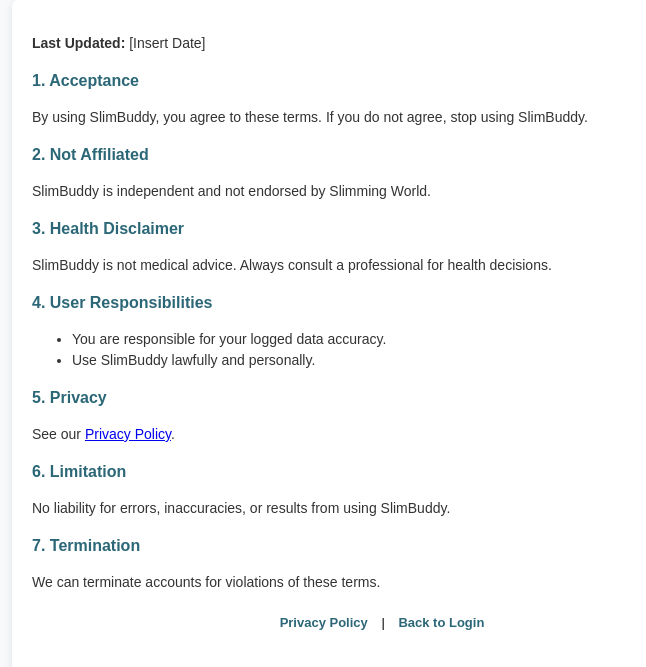
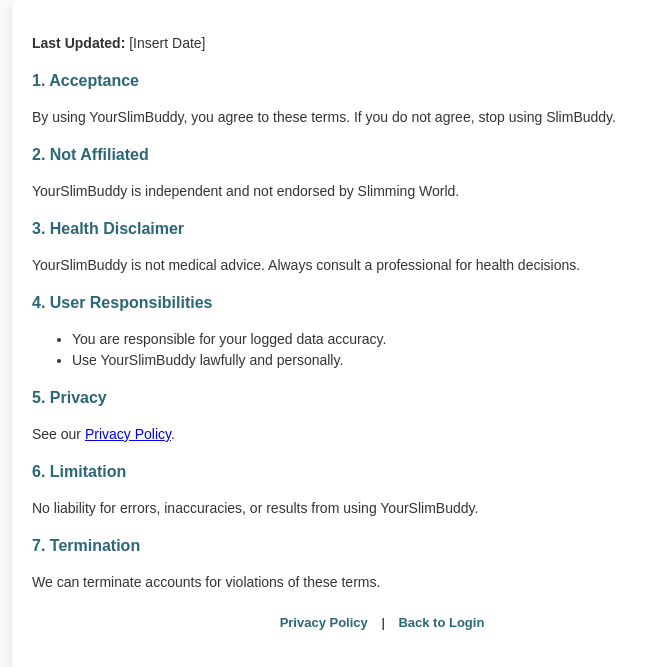
Before and after one commit to sparkinson34-coder/slimbuddy-login, a website: page public/terms.html in a window 1280 px wide. Shown: the part 144-811 px from the top of the page, without its empty margins (258-904 px from the left). Drawn offline with Linux system fonts and the light colour scheme.

```diff
--- a/public/terms.html
+++ b/public/terms.html
@@ -3,7 +3,7 @@
 <head>
   <meta charset="UTF-8" />
   <meta name="viewport" content="width=device-width, initial-scale=1.0" />
-  <title>Terms of Service | SlimBuddy</title>
+  <title>Terms of Service | YourSlimBuddy</title>
   <style>
     body {
       font-family: Arial, sans-serif;
@@ -70,7 +70,7 @@
 </head>
 <body>
   <header>
-    <img src="logo.png" alt="SlimBuddy Logo" class="logo" />
+    <img src="logo.png" alt="YourSlimBuddy Logo" class="logo" />
     <h1>Terms of Service</h1>
   </header>
 
@@ -78,25 +78,25 @@
     <p><strong>Last Updated:</strong> [Insert Date]</p>
 
     <h2>1. Acceptance</h2>
-    <p>By using SlimBuddy, you agree to these terms. If you do not agree, stop using SlimBuddy.</p>
+    <p>By using YourSlimBuddy, you agree to these terms. If you do not agree, stop using SlimBuddy.</p>
 
     <h2>2. Not Affiliated</h2>
-    <p>SlimBuddy is independent and not endorsed by Slimming World.</p>
+    <p>YourSlimBuddy is independent and not endorsed by Slimming World.</p>
 
     <h2>3. Health Disclaimer</h2>
-    <p>SlimBuddy is not medical advice. Always consult a professional for health decisions.</p>
+    <p>YourSlimBuddy is not medical advice. Always consult a professional for health decisions.</p>
 
     <h2>4. User Responsibilities</h2>
     <ul>
       <li>You are responsible for your logged data accuracy.</li>
-      <li>Use SlimBuddy lawfully and personally.</li>
+      <li>Use YourSlimBuddy lawfully and personally.</li>
     </ul>
 
     <h2>5. Privacy</h2>
     <p>See our <a href="privacy.html">Privacy Policy</a>.</p>
 
     <h2>6. Limitation</h2>
-    <p>No liability for errors, inaccuracies, or results from using SlimBuddy.</p>
+    <p>No liability for errors, inaccuracies, or results from using YourSlimBuddy.</p>
 
     <h2>7. Termination</h2>
     <p>We can terminate accounts for violations of these terms.</p>
```
Also changed, not shown: public/privacy.html (+4 -4 lines).
